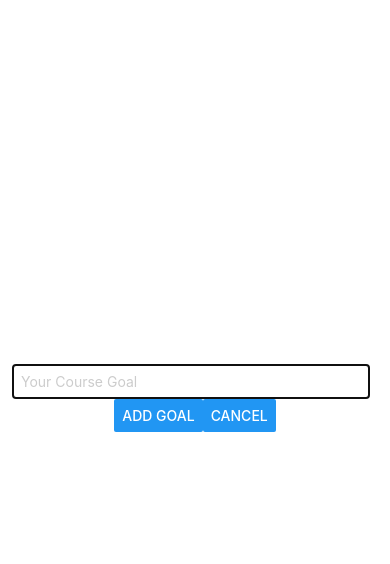
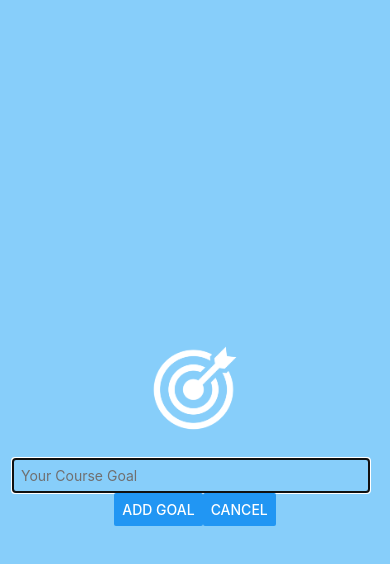
Before and after one commit to alfimonth/goals-app-rn, a React Native app: screen / in a window 390 px wide. Both pictures are taken after a click on the button "ADD NEW GOAL". Shown: the top 564 px of the page. Built offline with nearby package versions, Linux system fonts and the light colour scheme.

Commit message:
feat(home): input image

```diff
--- a/components/GoalInput.js
+++ b/components/GoalInput.js
@@ -1,5 +1,5 @@
 import { useState } from "react";
-import { Button, StyleSheet, TextInput, View } from "react-native";
+import { Button, Image, StyleSheet, TextInput, View } from "react-native";
 
 const GoalInput = ({ onAddGoalHandler, onClose }) => {
   const [enteredGoalText, setEnteredGoalText] = useState("");
@@ -15,12 +15,13 @@ const GoalInput = ({ onAddGoalHandler, onClose }) => {
 
   return (
     <View style={styles.inputContainer}>
+      <Image style={styles.image} source={require("../assets/goal.png")} />
       <TextInput
         value={enteredGoalText}
         onChangeText={goalInputHandler}
         style={styles.textInput}
         placeholder="Your Course Goal"
-        placeholderTextColor="#ccc"
+        placeholderTextColor="#706f6fff"
       />
       <View style={styles.buttonContainer}>
         <Button onPress={addGoalHandler} title="Add Goal" />
@@ -34,19 +35,20 @@ export default GoalInput;
 
 const styles = StyleSheet.create({
   inputContainer: {
+    backgroundColor: "lightskyblue",
     flex: 1,
     justifyContent: "center",
     alignItems: "center",
-    paddingBottom: 24,
-    borderBottomWidth: 1,
-    borderBottomColor: "#ccc",
-    marginBottom: 24,
     paddingHorizontal: 16,
+  },
+  image: {
+    width: 100,
+    height: 100,
+    margin: 20,
   },
   textInput: {
     width: "100%",
     borderWidth: 1,
-    borderColor: "#ccc",
     marginRight: 8,
     padding: 8,
   },
--- a/components/GoalItem.js
+++ b/components/GoalItem.js
@@ -24,14 +24,11 @@ const styles = StyleSheet.create({
   goalItem: {
     padding: 8,
     margin: 8,
-    backgroundColor: "blue",
+    backgroundColor: "lightskyblue",
     borderRadius: 6,
   },
-  goalText: {
-    color: "white",
-  },
   androidRipple: {
-    color: "red",
+    color: "lightblue",
   },
   itemPressed: {
     opacity: 0.5,
```
Also changed, not shown: assets/goal.png (added).
